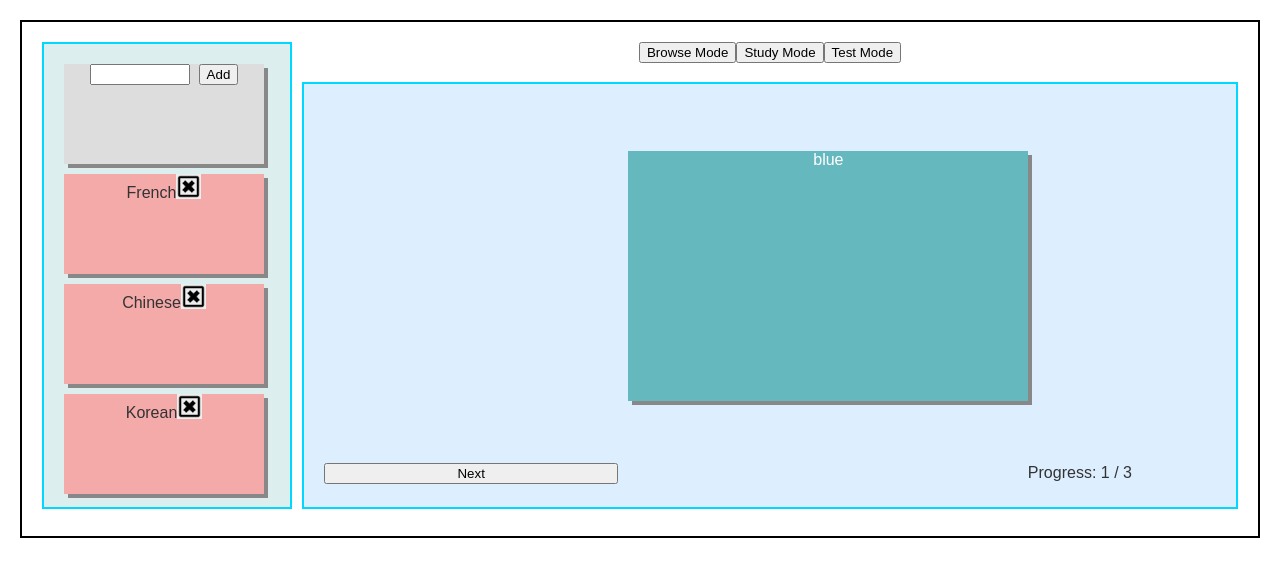
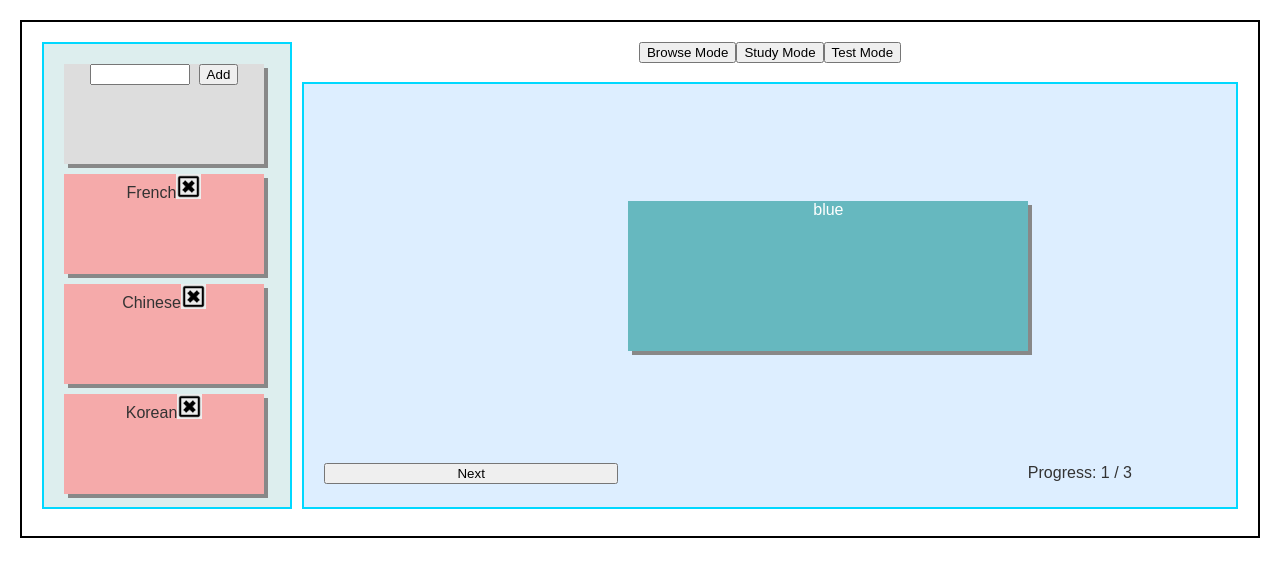
Before and after one commit to yyjoycewoo/VocabMaster, a React (Create React App) app: page / in a window 1280 px wide. Both pictures are taken after a click on the button "Study Mode". Shown: the top 576 px of the page. Built offline with nearby package versions, Linux system fonts and the light colour scheme.

Commit message:
changing grid stuff for cards

```diff
--- a/src/styles/AddItem.css
+++ b/src/styles/AddItem.css
@@ -2,7 +2,6 @@
   border: 2px solid #000;
   background: #DDD;
   text-align: center;
-  margin: 0px;
   padding: 0px;
 
 }
--- a/src/styles/Flashcard.css
+++ b/src/styles/Flashcard.css
@@ -2,9 +2,9 @@
   border: 2px solid black;
   text-align: center;
   color: #333;
-  margin: 0px;
+  margin: auto;
   padding: 0px;
-  /* display: flex;*/
+  text-align: center;
   align-items: center;
 }
 
@@ -121,5 +121,5 @@
 
 .testCard, .studyCard {
   width: 400px;
-  height: 250px;
+  height: calc(width * 0.75);
 }
--- a/src/styles/FlashcardList.css
+++ b/src/styles/FlashcardList.css
@@ -7,7 +7,9 @@
 
 
   display: grid;
-  grid-template-columns: repeat(auto-fill, minmax(200px, 1fr));
-  grid-gap: 10px;
+  grid-template-columns: repeat(auto-fill, minmax(250px, 1fr));
+  grid-template-rows: repeat(auto-fill, minmax(150px, 1fr));
+
+  grid-gap: 20px;
   grid-auto-rows: auto;
 }
--- a/src/styles/View.css
+++ b/src/styles/View.css
@@ -1,6 +1,6 @@
 .View {
   display: grid;
-  grid-template-columns: minmax(250px, 20%) minmax(250px, 80%);
+  grid-template-columns: minmax(250px, auto) minmax(270px, 80%);
 
   grid-gap: 10px;
   grid-template-rows: minmax(30px, 5%) 90%;
--- a/src/styles/index.css
+++ b/src/styles/index.css
@@ -14,7 +14,7 @@ span {
 .card {
   border: 0px !important;
   text-align: center !important;
-  margin: 0px;
+  margin: auto;
   padding: 0px !important;
 
   box-shadow: 4px 4px #888888;
```
